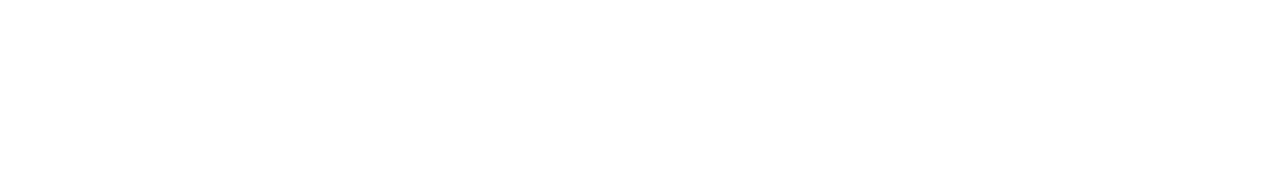
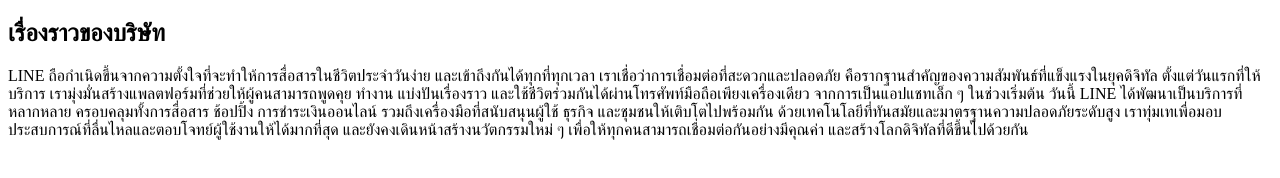
Before and after one commit to 67160195/my-business-web, a plain HTML site: page about.html in a window 1280 px wide. Drawn offline with Linux system fonts and the light colour scheme.

Commit message:
feat:update about teammate

```diff
--- a/about.html
+++ b/about.html
@@ -5,5 +5,31 @@
     <meta name="viewport" content="width=device-width, initial-scale=1.0" />
     <title>Document</title>
   </head>
-  <body></body>
+  <body>
+    <header id="story">
+      <!-- story -->
+      <article>
+        <h1>เรื่องราวของบริษัท</h1>
+        <p>
+          LINE ถือกำเนิดขึ้นจากความตั้งใจที่จะทำให้การสื่อสารในชีวิตประจำวันง่าย
+          และเข้าถึงกันได้ทุกที่ทุกเวลา
+          เราเชื่อว่าการเชื่อมต่อที่สะดวกและปลอดภัย
+          คือรากฐานสำคัญของความสัมพันธ์ที่แข็งแรงในยุคดิจิทัล
+          ตั้งแต่วันแรกที่ให้บริการ
+          เรามุ่งมั่นสร้างแพลตฟอร์มที่ช่วยให้ผู้คนสามารถพูดคุย ทำงาน
+          แบ่งปันเรื่องราว
+          และใช้ชีวิตร่วมกันได้ผ่านโทรศัพท์มือถือเพียงเครื่องเดียว
+          จากการเป็นแอปแชทเล็ก ๆ ในช่วงเริ่มต้น วันนี้ LINE
+          ได้พัฒนาเป็นบริการที่หลากหลาย ครอบคลุมทั้งการสื่อสาร ช้อปปิ้ง
+          การชำระเงินออนไลน์ รวมถึงเครื่องมือที่สนับสนุนผู้ใช้ ธุรกิจ
+          และชุมชนให้เติบโตไปพร้อมกัน
+          ด้วยเทคโนโลยีที่ทันสมัยและมาตรฐานความปลอดภัยระดับสูง
+          เราทุ่มเทเพื่อมอบประสบการณ์ที่ลื่นไหลและตอบโจทย์ผู้ใช้งานให้ได้มากที่สุด
+          และยังคงเดินหน้าสร้างนวัตกรรมใหม่ ๆ
+          เพื่อให้ทุกคนสามารถเชื่อมต่อกันอย่างมีคุณค่า
+          และสร้างโลกดิจิทัลที่ดีขึ้นไปด้วยกัน
+        </p>
+      </article>
+    </header>
+  </body>
 </html>
```
